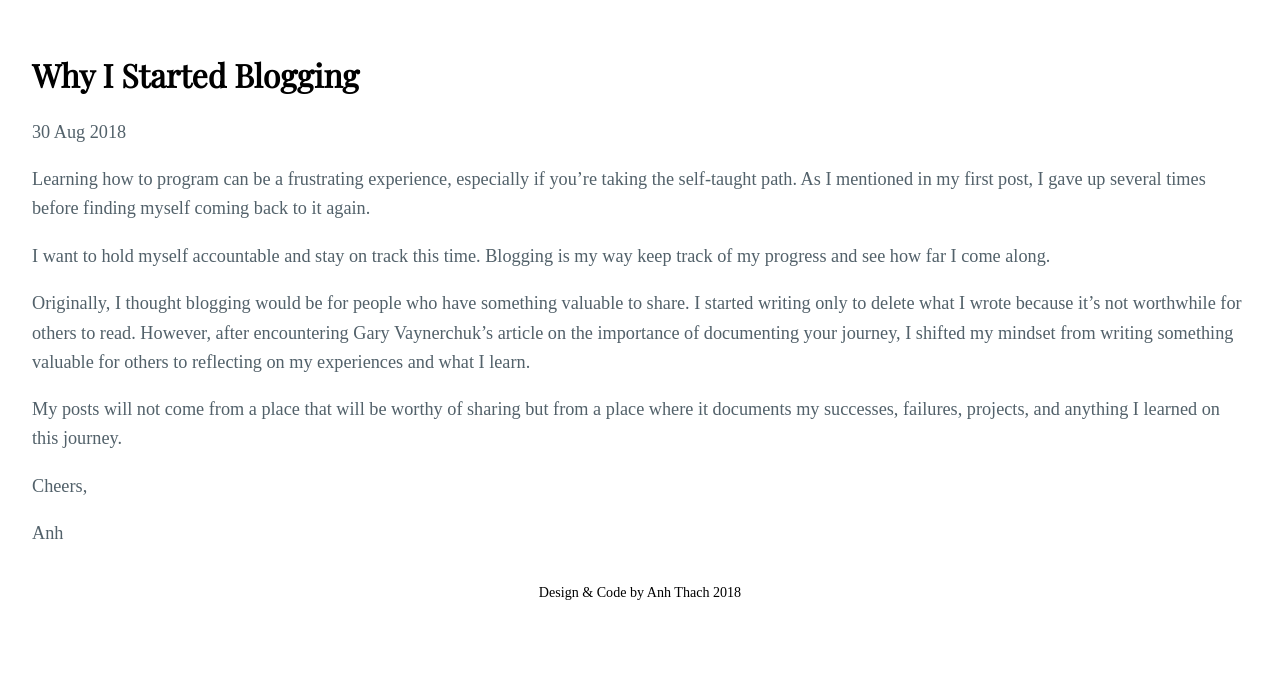
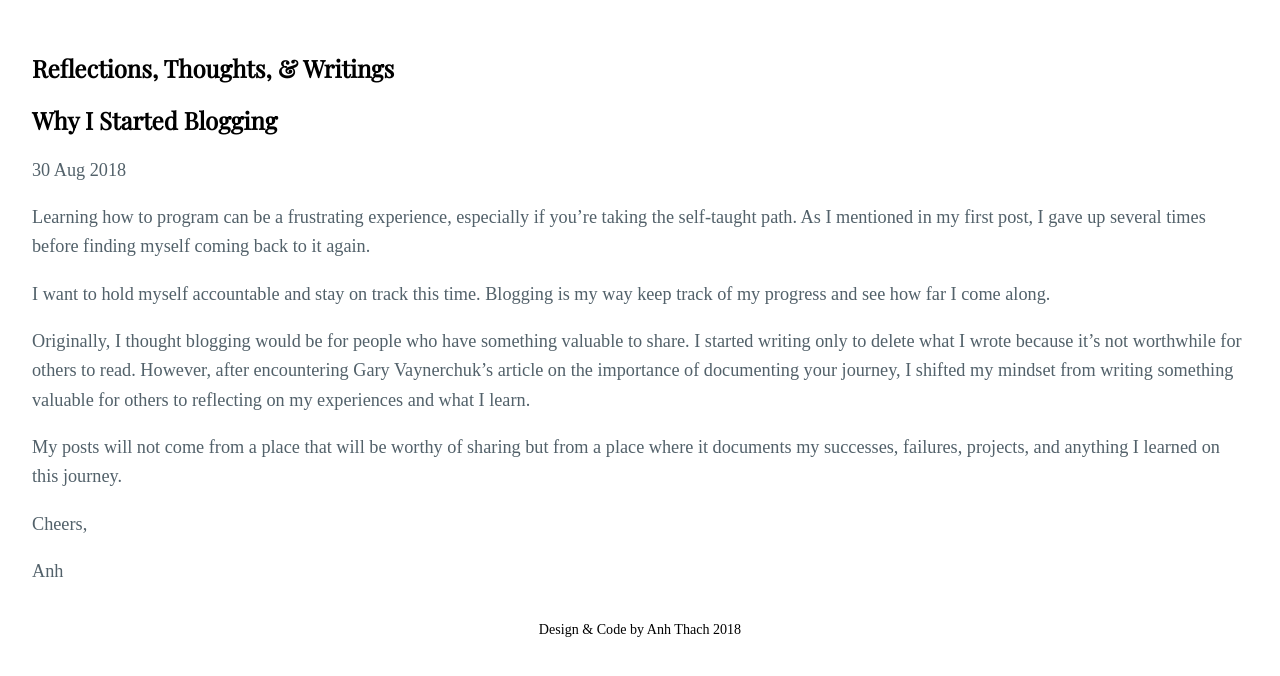
Before and after one commit to windan11/windan11.github.io, a Jekyll site: the page built from _posts/2018-08-30-why-i'm-starting-this-blog.md, in a window 1280 px wide. Shown: the top 676 px of the page. Built offline with Jekyll 4.4.1, drawn with Linux system fonts in a browser that asks for light colours; some web fonts are replaced.

Commit message:
add banner and blog container

```diff
--- a/_layouts/post.html
+++ b/_layouts/post.html
@@ -1,9 +1,14 @@
 ---
 layout: default
 ---
-<h1>{{ page.title }}</h1>
-<p class="meta">{{ page.date | date_to_string }}</p>
+<div id="banner">
+  <h2>Reflections, Thoughts, & Writings</h2>
+</div>
+<section id="blog">
+  <h1>{{ page.title }}</h1>
+  <p class="meta">{{ page.date | date_to_string }}</p>
 
-<div class="post">
-  {{ content }}
-</div>
+  <div class="post">
+    {{ content }}
+  </div>
+</section>
```
